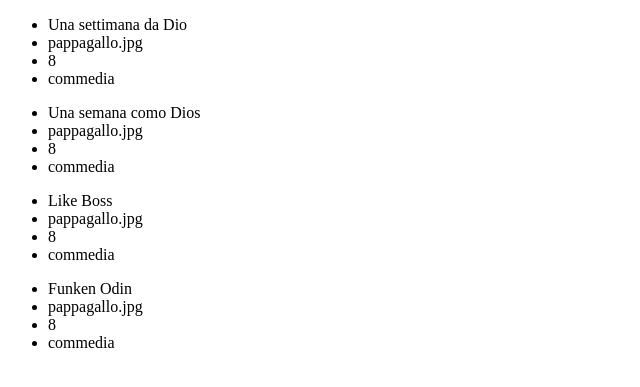
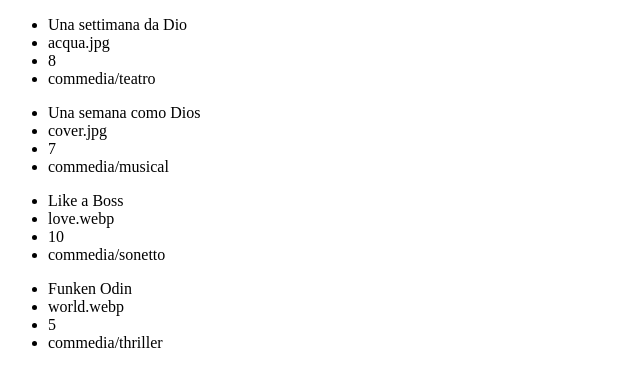
Before and after one commit to carmelocammalleri/php-oop-1, a PHP site: page / in a window 1280 px wide. Shown: the top 387 px of the page, without its empty margins (0-640 px from the left). Run offline with PHP 8.4, Linux system fonts and the light colour scheme.

Commit message:
[print]: all element in page

```diff
--- a/index.php
+++ b/index.php
@@ -14,10 +14,10 @@ class Movie {
 }
 
 $movies=[
-  new Movie ('Una settimana da Dio', 'pappagallo.jpg', 8, ['commedia']),
-  new Movie ('Una semana como Dios', 'pappagallo.jpg', 8, ['commedia']),
-  new Movie ('Like Boss', 'pappagallo.jpg', 8, ['commedia']),
-  new Movie ('Funken Odin', 'pappagallo.jpg', 8, ['commedia'])
+  new Movie ('Una settimana da Dio', 'acqua.jpg', 8, ['commedia', 'teatro']),
+  new Movie ('Una semana como Dios', 'cover.jpg', 7, ['commedia', 'musical']),
+  new Movie ('Like a Boss', 'love.webp', 10, ['commedia', 'sonetto']),
+  new Movie ('Funken Odin', 'world.webp', 5, ['commedia', 'thriller'])
   ]
 ?>
 
```
Also changed, not shown: img/cover.jpg (renamed from img/coverlg_home.jpg), img/world.webp (renamed from img/background-una-settimana-da-dio.webp).
